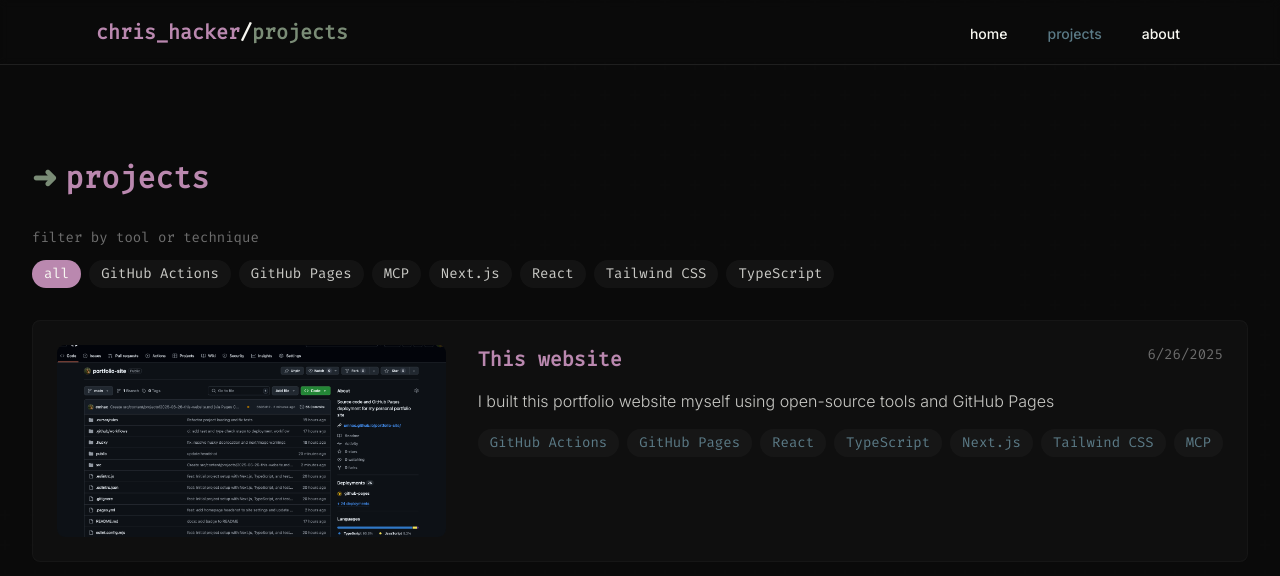
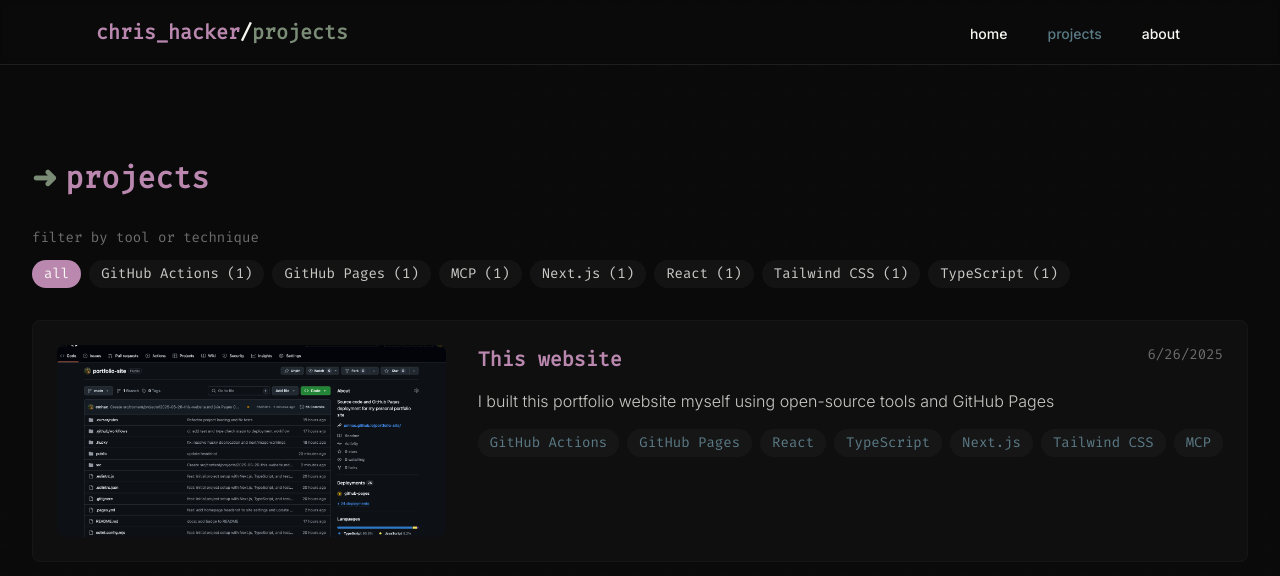
Before and after one commit to cmhac/cmhac.github.io, a Next.js app: page /projects in a window 1280 px wide. Shown: the top 576 px of the page. Built offline with nearby package versions, Linux system fonts and the light colour scheme.

Commit message:
feat: add project count to technology filter chips

```diff
--- a/src/components/ProjectsList.tsx
+++ b/src/components/ProjectsList.tsx
@@ -14,7 +14,7 @@ export default function ProjectsList({ projects }: ProjectsListProps) {
     null,
   );
 
-  const uniqueTechnologies = useMemo(() => {
+  const { uniqueTechnologies, technologyCounts } = useMemo(() => {
     // Count frequency of each technology
     const techCount = new Map<string, number>();
     projects.forEach((project) => {
@@ -24,7 +24,7 @@ export default function ProjectsList({ projects }: ProjectsListProps) {
     });
 
     // Convert to array and sort by frequency (descending) then alphabetically
-    return Array.from(techCount.entries())
+    const sortedTechs = Array.from(techCount.entries())
       .sort(([techA, countA], [techB, countB]) => {
         if (countA !== countB) {
           return countB - countA; // Sort by frequency first
@@ -32,6 +32,14 @@ export default function ProjectsList({ projects }: ProjectsListProps) {
         return techA.localeCompare(techB); // Then alphabetically
       })
       .map(([tech]) => tech);
+
+    // Convert Map to plain object for easier access in TechnologyFilter
+    const countsObject = Object.fromEntries(techCount.entries());
+
+    return {
+      uniqueTechnologies: sortedTechs,
+      technologyCounts: countsObject,
+    };
   }, [projects]);
 
   const filteredProjects = useMemo(() => {
@@ -45,6 +53,7 @@ export default function ProjectsList({ projects }: ProjectsListProps) {
     <div>
       <TechnologyFilter
         technologies={uniqueTechnologies}
+        technologyCounts={technologyCounts}
         selectedTechnology={selectedTechnology}
         onTechnologySelect={setSelectedTechnology}
       />
--- a/src/components/TechnologyFilter.tsx
+++ b/src/components/TechnologyFilter.tsx
@@ -4,12 +4,14 @@ import { useState } from "react";
 
 interface TechnologyFilterProps {
   technologies: string[];
+  technologyCounts: Record<string, number>;
   selectedTechnology: string | null;
   onTechnologySelect: (technology: string | null) => void;
 }
 
 export default function TechnologyFilter({
   technologies,
+  technologyCounts,
   selectedTechnology,
   onTechnologySelect,
 }: TechnologyFilterProps) {
@@ -39,7 +41,7 @@ export default function TechnologyFilter({
                 : "bg-terminal-selection/50 text-terminal-text/80 hover:bg-terminal-selection hover:text-terminal-text"
             }`}
           >
-            {tech}
+            {tech} ({technologyCounts[tech]})
           </button>
         ))}
       </div>
```
Also changed, not shown: 2 other files (tests, documents, lock files or other folders).
